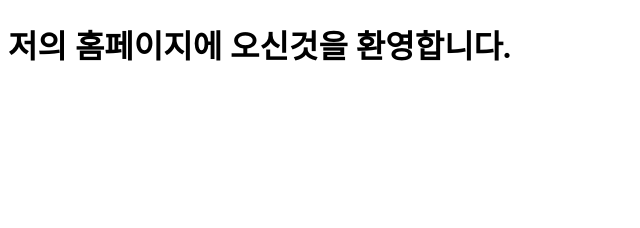
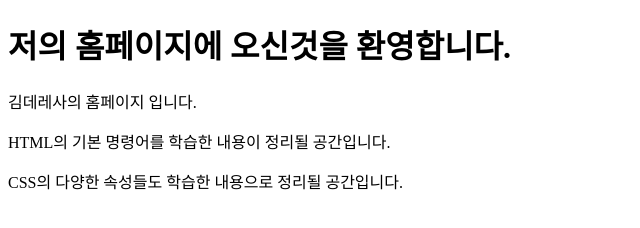
Before and after one commit to jackqrim/study-1, a plain HTML site: page index.html in a window 1280 px wide. Shown: the whole page, without its empty margins (0-640 px from the left). Drawn offline with Linux system fonts and the light colour scheme.

Commit message:
웹페이지 단락 내용 추가

```diff
--- a/index.html
+++ b/index.html
@@ -8,5 +8,8 @@
 </head>
 <body>
   <h1>저의 홈페이지에 오신것을 환영합니다.</h1>
+  <p>김데레사의 홈페이지 입니다.</p>
+  <p>HTML의 기본 명령어를 학습한 내용이 정리될 공간입니다.</p>
+  <p>CSS의 다양한 속성들도 학습한 내용으로 정리될 공간입니다.</p>
 </body>
 </html>
```
